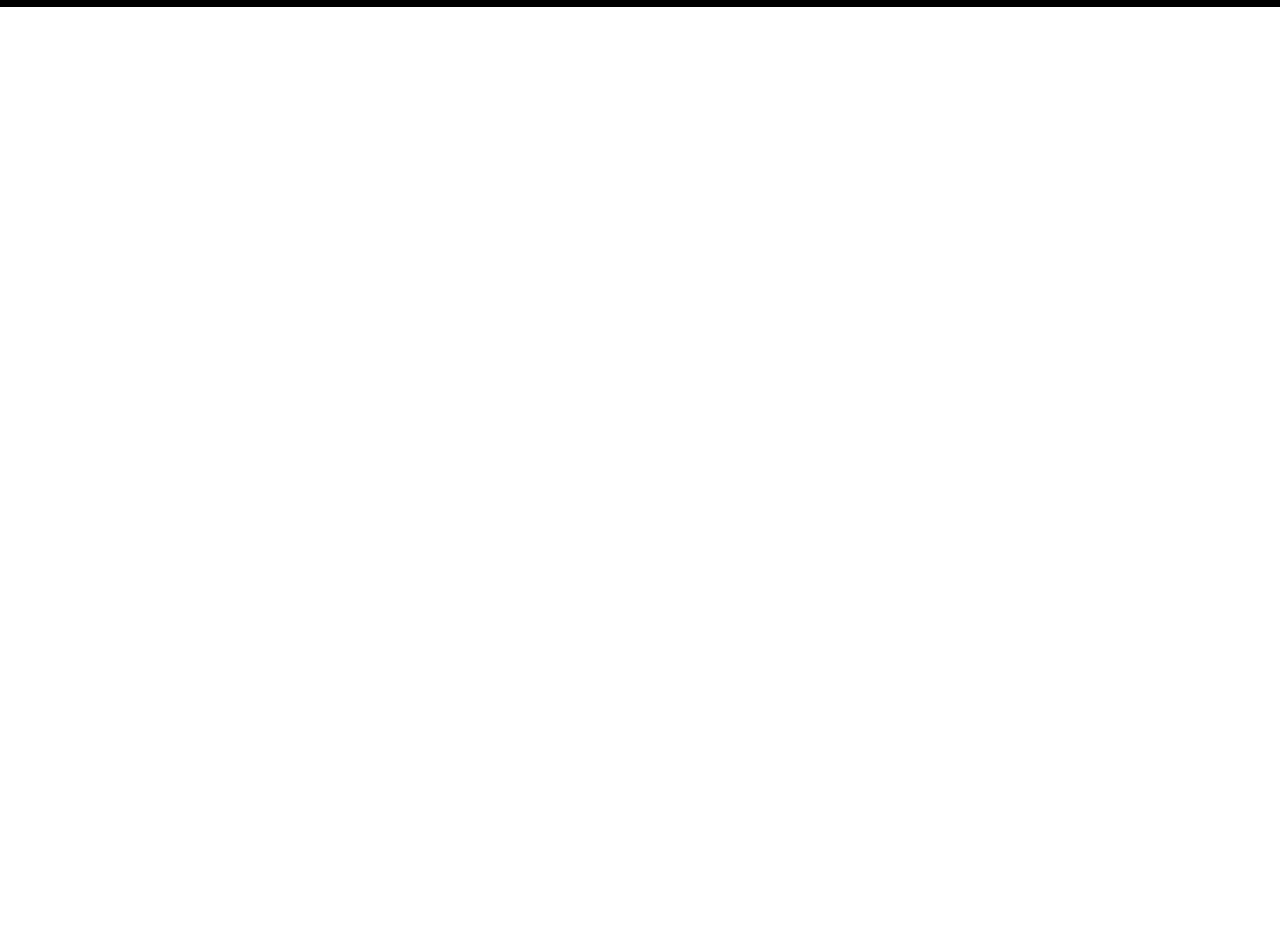
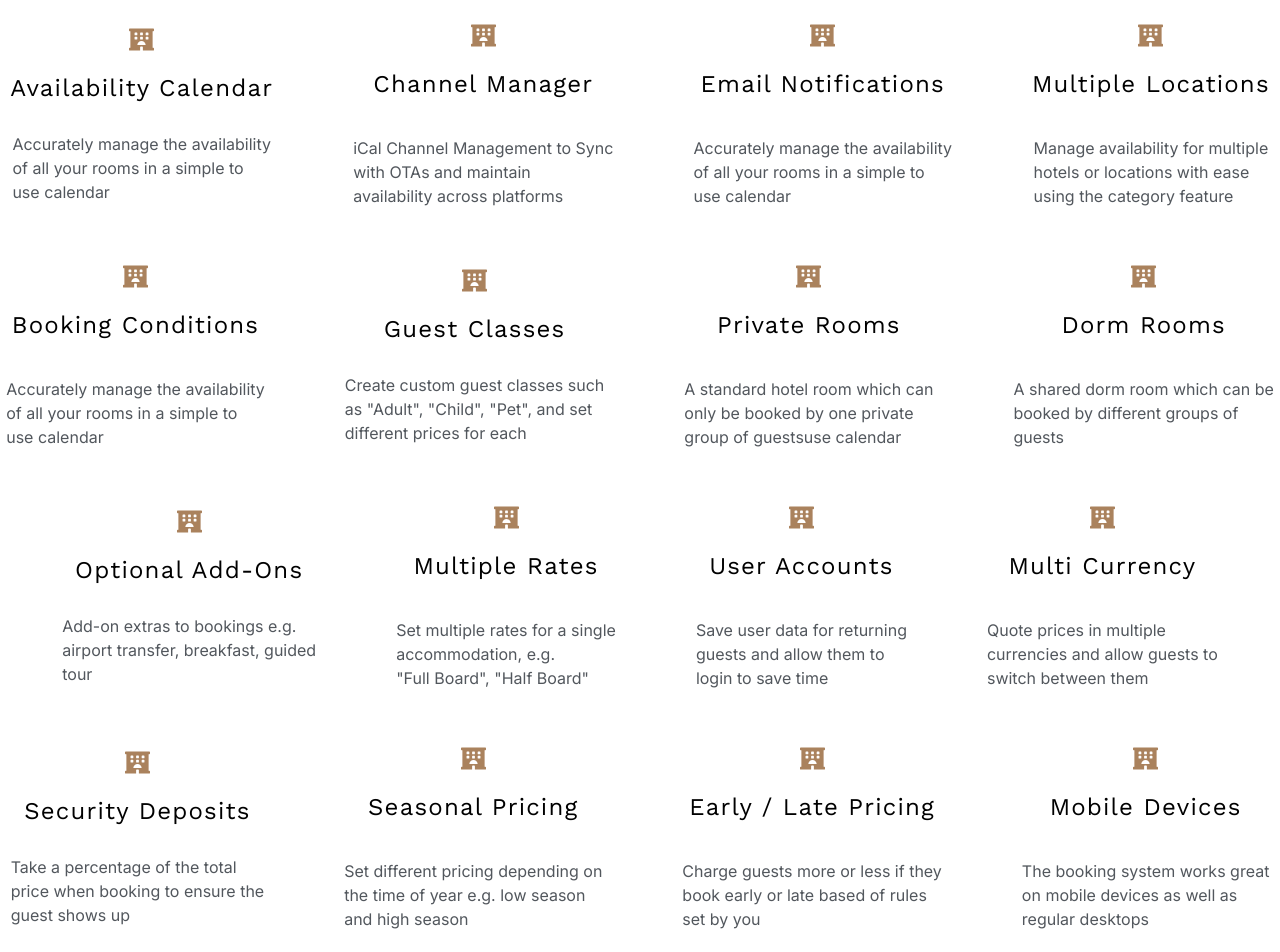
Before and after one commit to Richson-Tech/groove, a Next.js app: page / in a window 1280 px wide. Shown: the part 3720-4672 px from the top of the page. Before the commit the page ends 3727 px from the top, so only its background shows below. Built offline with nearby package versions, Linux system fonts and the light colour scheme.

Commit message:
little progress

```diff
--- a/src/app/page.jsx
+++ b/src/app/page.jsx
@@ -298,6 +298,185 @@
       <div className="box-content flex flex-row items-center justify-center mt-10">
         <Image src={png} height={100} width={628} />
       </div>
+      <div className="flex flex-row items-center justify-center mt-10">
+        <h2 className="text-4xl font-['Work_Sans'] leading-10 tracking-wider font-normal">
+          Full Of <span className="text-[#AA825D]">Powerful</span> <br />{" "}
+          <span className="flex items-center justify-center">Features</span>
+        </h2>
+      </div>
+
+      <div className="flex flex-row gap-20 items-center justify-center mt-14 font-normal">
+        <div className="flex flex-col items-center justify-center">
+          <FaHotel size={25} className="text-[#AA825D]" />
+          <h3 className="text-2xl font-['Work_Sans'] mt-5 mb-7 tracking-wider">
+            Availability Calendar
+          </h3>
+          <p className="text-[#52575d]">
+            Accurately manage the availability <br /> of all your rooms in a
+            simple to <br />
+            <span>use calendar</span>
+          </p>
+        </div>
+        <div className="flex flex-col items-center justify-center">
+          <FaHotel size={25} className="text-[#AA825D]" />
+          <h3 className="text-2xl font-['Work_Sans'] mt-5 mb-9 tracking-wider">
+            Channel Manager
+          </h3>
+          <p className="text-[#52575d]">
+            iCal Channel Management to Sync <br /> with OTAs and maintain <br />{" "}
+            availability across platforms
+          </p>
+        </div>
+        <div className="flex flex-col items-center justify-center">
+          <FaHotel size={25} className="text-[#AA825D]" />
+          <h3 className="text-2xl font-['Work_Sans'] mt-5 mb-9 tracking-wider">
+            Email Notifications
+          </h3>
+          <p className="text-[#52575d]">
+            Accurately manage the availability <br /> of all your rooms in a
+            simple to <br />
+            <span>use calendar</span>
+          </p>
+        </div>
+        <div className="flex flex-col items-center justify-center">
+          <FaHotel size={25} className="text-[#AA825D]" />
+          <h3 className="text-2xl font-['Work_Sans'] mt-5 mb-9 tracking-wider">
+            Multiple Locations
+          </h3>
+          <p className="text-[#52575d]">
+            Manage availability for multiple <br /> hotels or locations with
+            ease <br /> using the category feature
+          </p>
+        </div>
+      </div>
+      <div className="flex flex-row gap-20 items-center justify-center mt-14 font-normal">
+        <div className="flex flex-col items-center justify-center">
+          <FaHotel size={25} className="text-[#AA825D]" />
+          <h3 className="text-2xl font-['Work_Sans'] mt-5 mb-9 tracking-wider">
+            Booking Conditions
+          </h3>
+          <p className="text-[#52575d]">
+            Accurately manage the availability <br /> of all your rooms in a
+            simple to <br />
+            <span>use calendar</span>
+          </p>
+        </div>
+        <div className="flex flex-col items-center justify-center">
+          <FaHotel size={25} className="text-[#AA825D]" />
+          <h3 className="text-2xl font-['Work_Sans'] mt-5 mb-7 tracking-wider">
+            Guest Classes
+          </h3>
+          <p className="text-[#52575d]">
+            Create custom guest classes such <br /> as "Adult", "Child", "Pet",
+            and set <br /> different prices for each
+          </p>
+        </div>
+        <div className="flex flex-col items-center justify-center">
+          <FaHotel size={25} className="text-[#AA825D]" />
+          <h3 className="text-2xl font-['Work_Sans'] mt-5 mb-9 tracking-wider">
+            Private Rooms
+          </h3>
+          <p className="text-[#52575d]">
+            A standard hotel room which can <br /> only be booked by one private{" "}
+            <br /> group of guests
+            <span>use calendar</span>
+          </p>
+        </div>
+        <div className="flex flex-col items-center justify-center">
+          <FaHotel size={25} className="text-[#AA825D]" />
+          <h3 className="text-2xl font-['Work_Sans'] mt-5 mb-9 tracking-wider">
+            Dorm Rooms
+          </h3>
+          <p className="text-[#52575d]">
+            A shared dorm room which can be <br /> booked by different groups of{" "}
+            <br /> guests
+          </p>
+        </div>
+      </div>
+      <div className="flex flex-row gap-20 items-center justify-center mt-14 font-normal">
+        <div className="flex flex-col items-center justify-center">
+          <FaHotel size={25} className="text-[#AA825D]" />
+          <h3 className="text-2xl font-['Work_Sans'] mt-5 mb-7 tracking-wider">
+            Optional Add-Ons
+          </h3>
+          <p className="text-[#52575d]">
+            Add-on extras to bookings e.g. <br /> airport transfer, breakfast,
+            guided <br /> tour
+          </p>
+        </div>
+        <div className="flex flex-col items-center justify-center">
+          <FaHotel size={25} className="text-[#AA825D]" />
+          <h3 className="text-2xl font-['Work_Sans'] mt-5 mb-9 tracking-wider">
+            Multiple Rates
+          </h3>
+          <p className="text-[#52575d]">
+            Set multiple rates for a single <br /> accommodation, e.g. <br />{" "}
+            "Full Board", "Half Board"
+          </p>
+        </div>
+        <div className="flex flex-col items-center justify-center">
+          <FaHotel size={25} className="text-[#AA825D]" />
+          <h3 className="text-2xl font-['Work_Sans'] mt-5 mb-9 tracking-wider">
+            User Accounts
+          </h3>
+          <p className="text-[#52575d]">
+            Save user data for returning <br /> guests and allow them to <br />{" "}
+            login to save time
+          </p>
+        </div>
+        <div className="flex flex-col items-center justify-center">
+          <FaHotel size={25} className="text-[#AA825D]" />
+          <h3 className="text-2xl font-['Work_Sans'] mt-5 mb-9 tracking-wider">
+            Multi Currency
+          </h3>
+          <p className="text-[#52575d]">
+            Quote prices in multiple <br /> currencies and allow guests to{" "}
+            <br /> switch between them
+          </p>
+        </div>
+      </div>
+      <div className="flex flex-row gap-20 items-center justify-center mt-14 font-normal">
+        <div className="flex flex-col items-center justify-center">
+          <FaHotel size={25} className="text-[#AA825D]" />
+          <h3 className="text-2xl font-['Work_Sans'] mt-5 mb-7 tracking-wider">
+            Security Deposits
+          </h3>
+          <p className="text-[#52575d]">
+            Take a percentage of the total <br /> price when booking to ensure
+            the <br /> guest shows up
+          </p>
+        </div>
+        <div className="flex flex-col items-center justify-center">
+          <FaHotel size={25} className="text-[#AA825D]" />
+          <h3 className="text-2xl font-['Work_Sans'] mt-5 mb-9 tracking-wider">
+            Seasonal Pricing
+          </h3>
+          <p className="text-[#52575d]">
+            Set different pricing depending on <br /> the time of year e.g. low
+            season <br /> and high season
+          </p>
+        </div>
+        <div className="flex flex-col items-center justify-center">
+          <FaHotel size={25} className="text-[#AA825D]" />
+          <h3 className="text-2xl font-['Work_Sans'] mt-5 mb-9 tracking-wider">
+            Early / Late Pricing
+          </h3>
+          <p className="text-[#52575d]">
+            Charge guests more or less if they <br /> book early or late based
+            of rules <br /> set by you
+          </p>
+        </div>
+        <div className="flex flex-col items-center justify-center">
+          <FaHotel size={25} className="text-[#AA825D]" />
+          <h3 className="text-2xl font-['Work_Sans'] mt-5 mb-9 tracking-wider">
+            Mobile Devices
+          </h3>
+          <p className="text-[#52575d]">
+            The booking system works great <br /> on mobile devices as well as{" "}
+            <br /> regular desktops
+          </p>
+        </div>
+      </div>
     </div>
   );
 };
```
